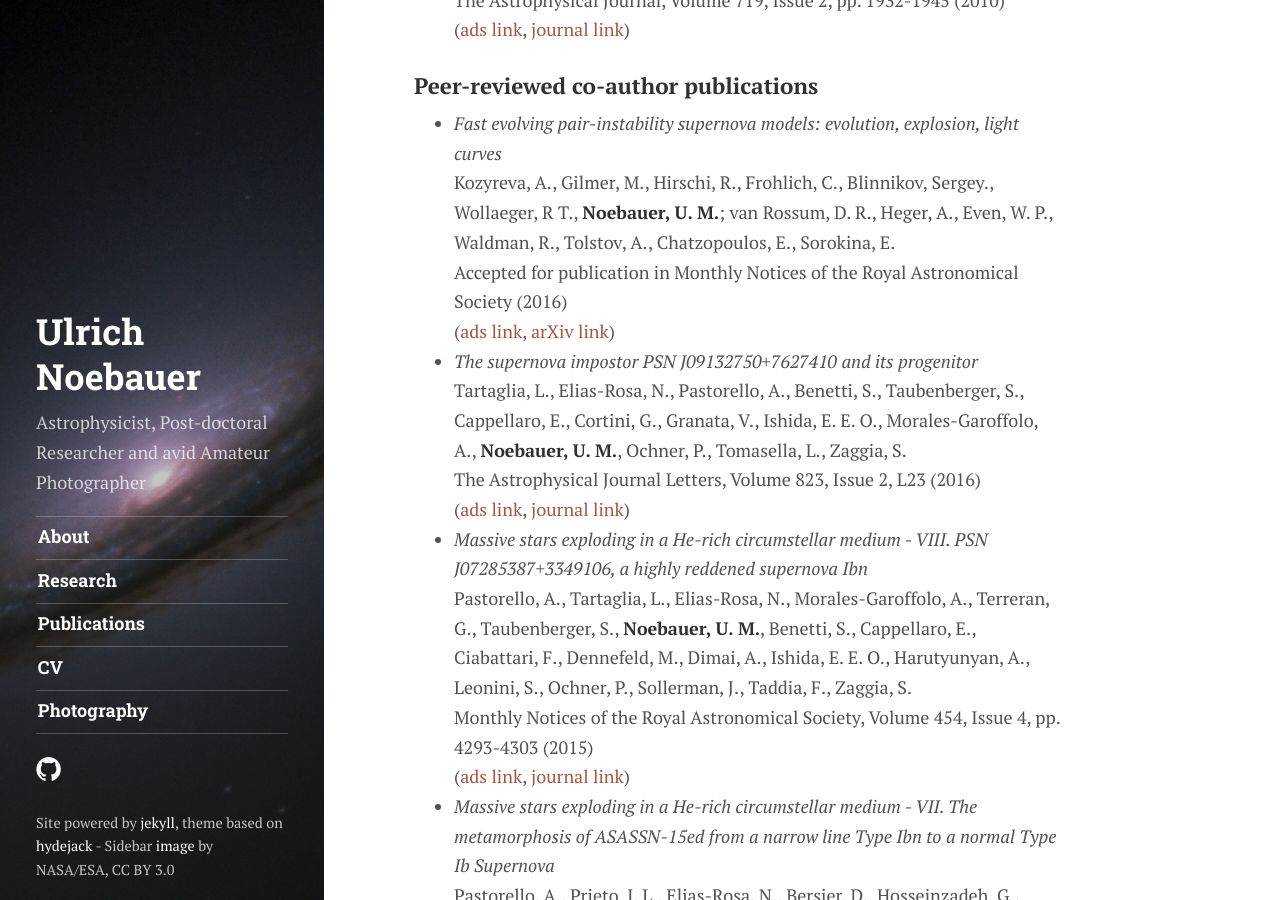
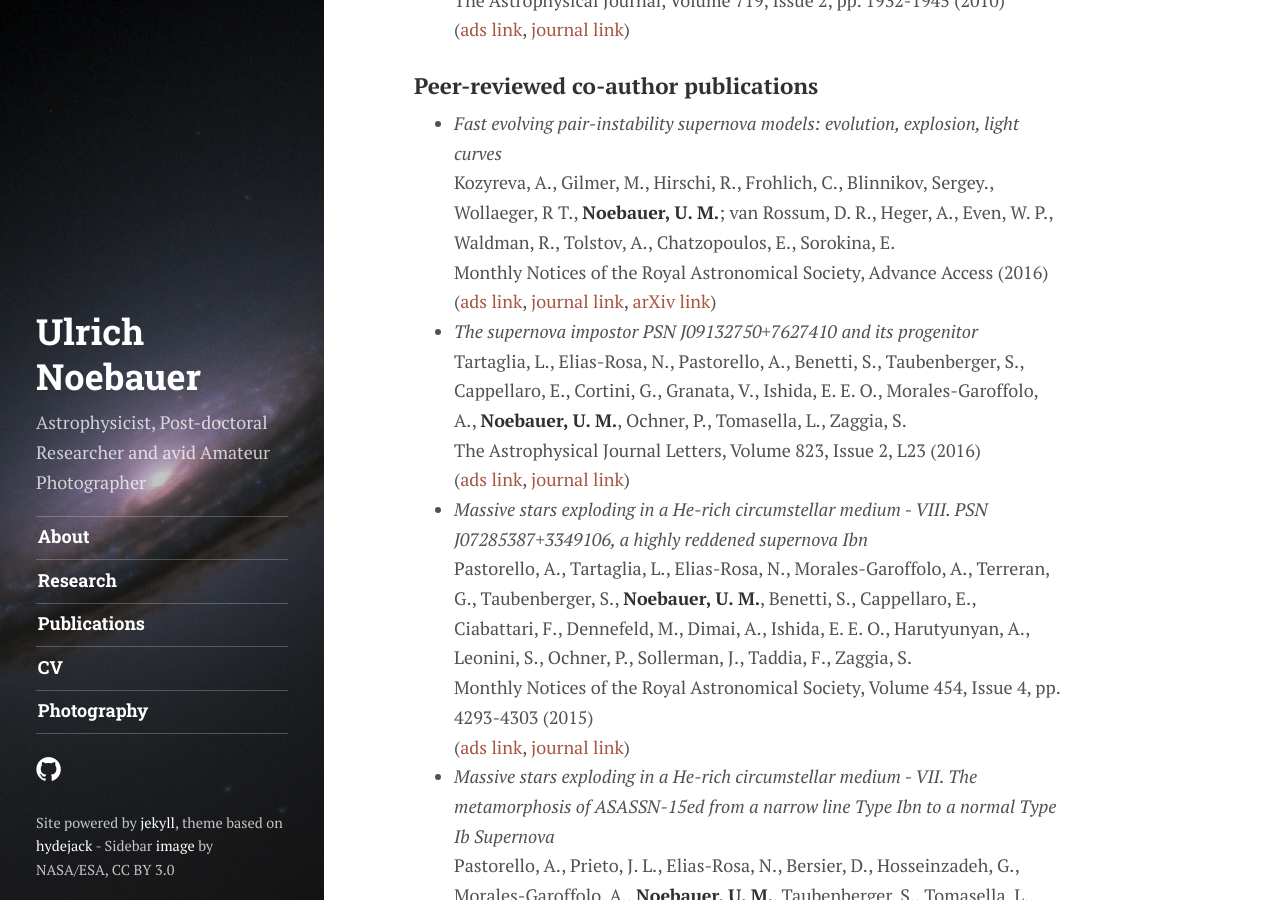
Before and after one commit to unoebauer/unoebauer.github.io, a Jekyll site: the page built from publications/index.md, in a window 1280 px wide and 900 px high, scrolled down 902 px. Built offline with Jekyll 4.4.1, drawn with Linux system fonts in a browser that asks for light colours; some web fonts are replaced.

Commit message:
Add PISNe Early Access link to publication list

```diff
--- a/publications/index.md
+++ b/publications/index.md
@@ -30,8 +30,8 @@ permalink: /publications/
 
   * _Fast evolving pair-instability supernova models: evolution, explosion, light curves_
      Kozyreva, A., Gilmer, M., Hirschi, R., Frohlich, C., Blinnikov, Sergey., Wollaeger, R T., __Noebauer, U. M.__; van Rossum, D. R., Heger, A., Even, W. P., Waldman, R., Tolstov, A., Chatzopoulos, E., Sorokina, E.
-     Accepted for publication in Monthly Notices of the Royal Astronomical Society (2016)
-     ([ads link][kozyreva2016ads], [arXiv link][kozyreva2016arxiv])
+     Monthly Notices of the Royal Astronomical Society, Advance Access (2016)
+     ([ads link][kozyreva2016ads], [journal link][kozyreva2016journal], [arXiv link][kozyreva2016arxiv])
   * _The supernova impostor PSN J09132750+7627410 and its progenitor_
     Tartaglia, L., Elias-Rosa, N., Pastorello, A., Benetti, S., Taubenberger, S., Cappellaro, E., Cortini, G., Granata, V., Ishida, E. E. O., Morales-Garoffolo, A., __Noebauer, U. M.__, Ochner, P., Tomasella, L., Zaggia, S.
     The Astrophysical Journal Letters, Volume 823, Issue 2, L23 (2016)
```
Also changed, not shown: other parts of publications/index.md (+1 -0 lines).
